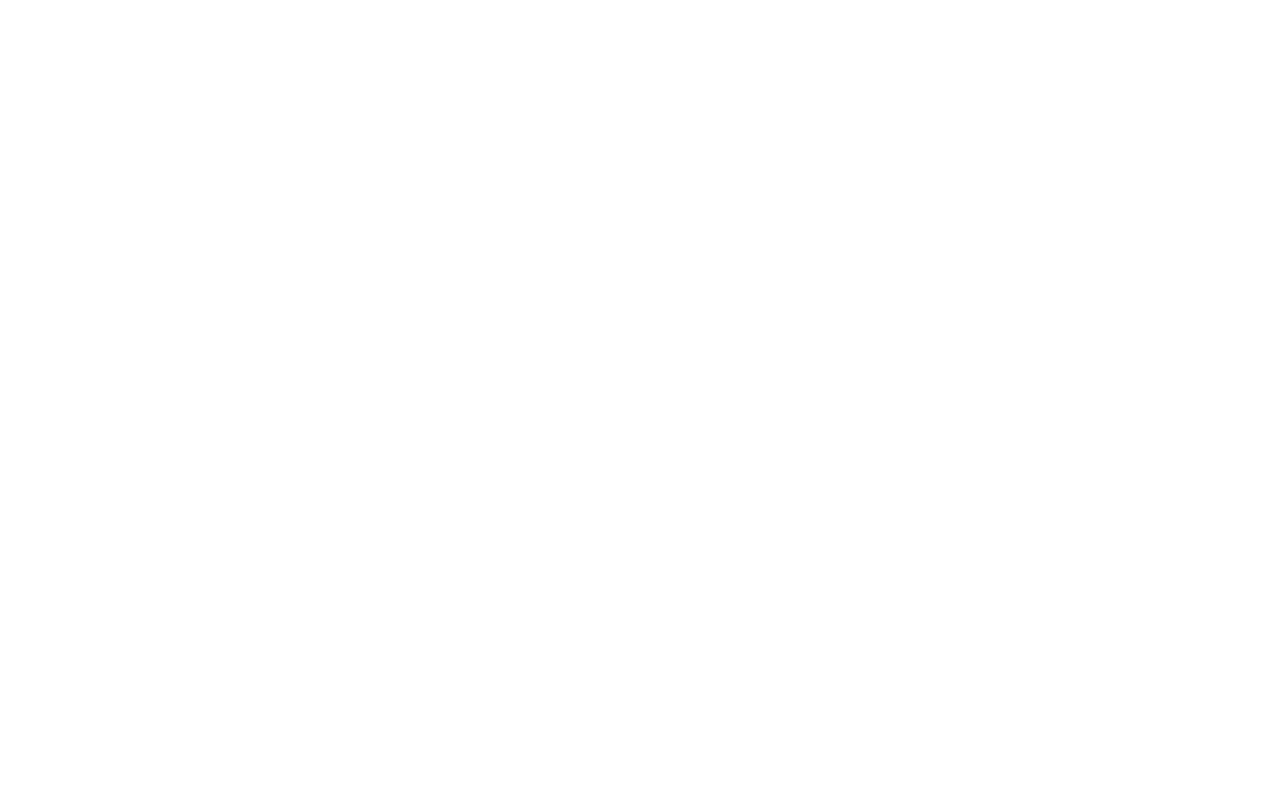
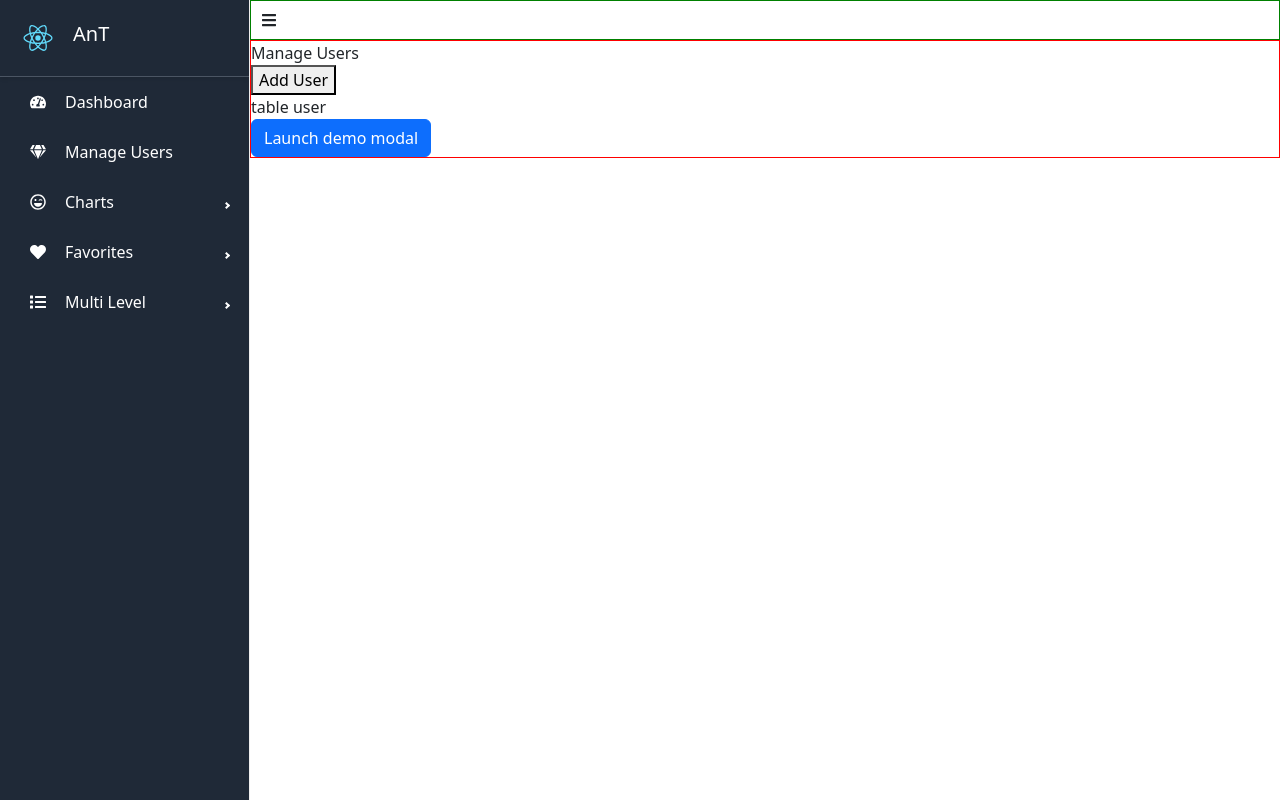
Before and after one commit to dtanhch116/test-demo-react, a React (Create React App) app: page /admins/manage-users in a window 1280 px wide. Before the commit this address had no page. Built offline with nearby package versions, Linux system fonts and the light colour scheme.

Commit message:
modal add new user

```diff
--- a/src/components/Admin/Admin.js
+++ b/src/components/Admin/Admin.js
@@ -2,6 +2,7 @@ import "./Admin.scss";
 import SideBar from "./SideBar";
 import { FaBars } from "react-icons/fa";
 import { useState } from "react";
+import { Outlet } from "react-router-dom";
 
 const Admin = () => {
     const [collapsed, setCollapsed] = useState(false);
@@ -11,10 +12,14 @@ const Admin = () => {
                 <SideBar collapsed={collapsed} />
             </div>
             <div className="admin-content">
-                <FaBars className="admin-toggle"
-                    onClick={() => setCollapsed(!collapsed)}
-                />
-                admin page
+                <div className="admin-header">
+                    <FaBars className="admin-toggle"
+                        onClick={() => setCollapsed(!collapsed)}
+                    />
+                </div>
+                <div className="admin-main">
+                    <Outlet />
+                </div>
             </div>
         </div>
     );
--- a/src/components/Admin/Admin.scss
+++ b/src/components/Admin/Admin.scss
@@ -1,5 +1,27 @@
 .admin-container {
     display: flex;
+
+}
+
+.admin-content {
+    width: 100%;
+
+    .admin-header {
+        display: flex;
+        justify-content: space-between;
+        align-items: center;
+        padding: 10px;
+        height: 40px;
+        border: 1px solid green;
+    }
+
+    &.collapsed {
+        width: 60px;
+    }
+
+    .admin-main {
+        border: 1px solid red;
+    }
 }
 
 .admin-logo {
--- /dev/null
+++ b/src/components/Admin/Content/DashBoard.js
@@ -0,0 +1,9 @@
+const DashBoard = (props) => {
+    return (
+        <div>
+            DashBoard
+        </div>
+    );
+}
+
+export default DashBoard;
--- /dev/null
+++ b/src/components/Admin/Content/ManageUser.js
@@ -0,0 +1,23 @@
+import ModalCreateUser from "./ModalCreateUser";
+
+const ManageUser = (props) => {
+
+    return (
+        <div classNameName="manage-user-container">
+            <div classNameName="title">
+                Manage Users
+            </div>
+            <div classNameName="user-content">
+                <button classNameName="add-user-btn">
+                    Add User
+                </button>
+                <div classNameName="user-table">
+                    table user
+                </div>
+            </div>
+            <ModalCreateUser />
+        </div>
+    );
+}
+
+export default ManageUser;
--- /dev/null
+++ b/src/components/Admin/Content/ModalCreateUser.js
@@ -0,0 +1,61 @@
+import { useState } from 'react';
+import Button from 'react-bootstrap/Button';
+import Modal from 'react-bootstrap/Modal';
+
+const ModalCreateUser = () => {
+    const [show, setShow] = useState(false);
+
+    const handleClose = () => setShow(false);
+    const handleShow = () => setShow(true);
+
+    return (
+        <>
+            <Button variant="primary" onClick={handleShow}>
+                Launch demo modal
+            </Button>
+
+            <Modal show={show} onHide={handleClose} size="xl" backdrop="static" >
+                <Modal.Header closeButton>
+                    <Modal.Title>Modal heading</Modal.Title>
+                </Modal.Header>
+                <Modal.Body>
+                    <form className="row g-3">
+                        <div className="col-md-6">
+                            <label className="form-label">Email</label>
+                            <input type="email" className="form-control" />
+                        </div>
+                        <div className="col-md-6">
+                            <label className="form-label">Password</label>
+                            <input type="password" className="form-control" />
+                        </div>
+                        <div className="col-md-6">
+                            <label className="form-label">Username</label>
+                            <input type="text" className="form-control" />
+                        </div>
+                        <div className="col-md-4">
+                            <label className="form-label">Role</label>
+                            <select className="form-select">
+                                <option selected value="USER">USER</option>
+                                <option value="ADMIN">ADMIN</option>
+                            </select>
+                        </div>
+                        <div className="col-md-12">
+                            <label className="form-label">image</label>
+                            <input type="file" className="form-control" />
+                        </div>
+                    </form>
+                </Modal.Body>
+                <Modal.Footer>
+                    <Button variant="secondary" onClick={handleClose}>
+                        Close
+                    </Button>
+                    <Button variant="primary" onClick={handleClose}>
+                        Save Changes
+                    </Button>
+                </Modal.Footer>
+            </Modal>
+        </>
+    );
+}
+
+export default ModalCreateUser;
--- a/src/components/Admin/SideBar.js
+++ b/src/components/Admin/SideBar.js
@@ -42,16 +42,16 @@ const SideBar = (props) => {
             >
                 <MenuItem
                     icon={<FaTachometerAlt />}
-                    component={<Link to="/" />}
+                    component={<Link to="/admins" />}
                 >
                     Dashboard
                 </MenuItem>
 
                 <MenuItem
                     icon={<FaGem />}
-                    component={<Link to="/components" />}
+                    component={<Link to="/admins/manage-users" />}
                 >
-                    Components
+                    Manage Users
                 </MenuItem>
 
                 <SubMenu
--- a/src/index.js
+++ b/src/index.js
@@ -11,6 +11,9 @@ import User from './components/User/User';
 import Admin from './components/Admin/Admin';
 import HomePage from './components/Home/HomePage';
 
+import DashBoard from './components/Admin/Content/DashBoard';
+import ManageUser from './components/Admin/Content/ManageUser';
+
 const root = ReactDOM.createRoot(document.getElementById('root'));
 root.render(
   <Provider store={store}>
@@ -21,7 +24,10 @@ root.render(
           <Route index element={<HomePage />} />
           <Route path="/users" element={<User />} />
         </Route>
-        <Route path="/admins" element={<Admin />} />
+        <Route path="/admins" element={<Admin />}>
+          <Route index element={<DashBoard />} />
+          <Route path="manage-users" element={<ManageUser />} />
+        </Route>
       </Routes>
       {/* </React.StrictMode> */}
     </BrowserRouter>
```
